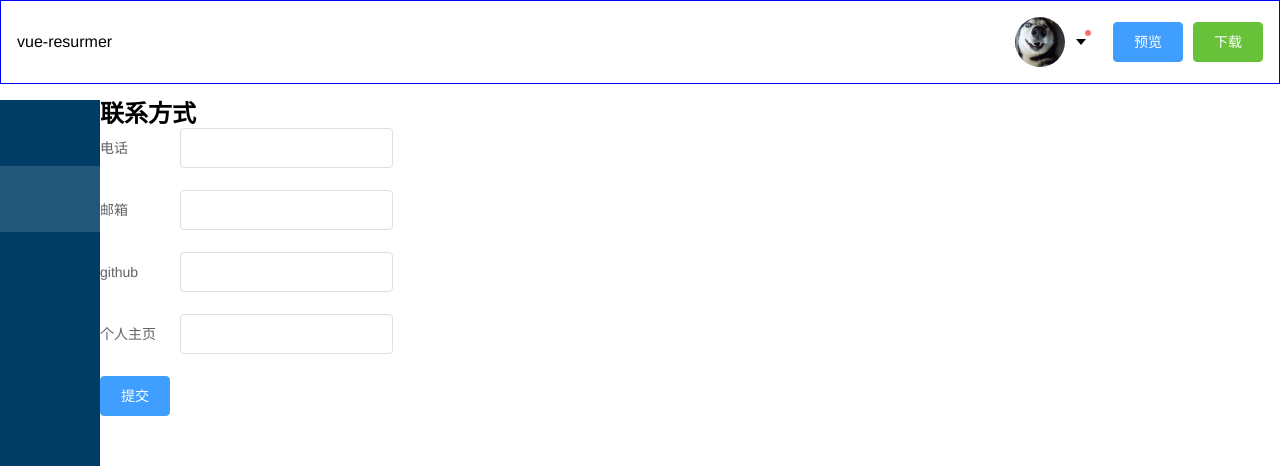
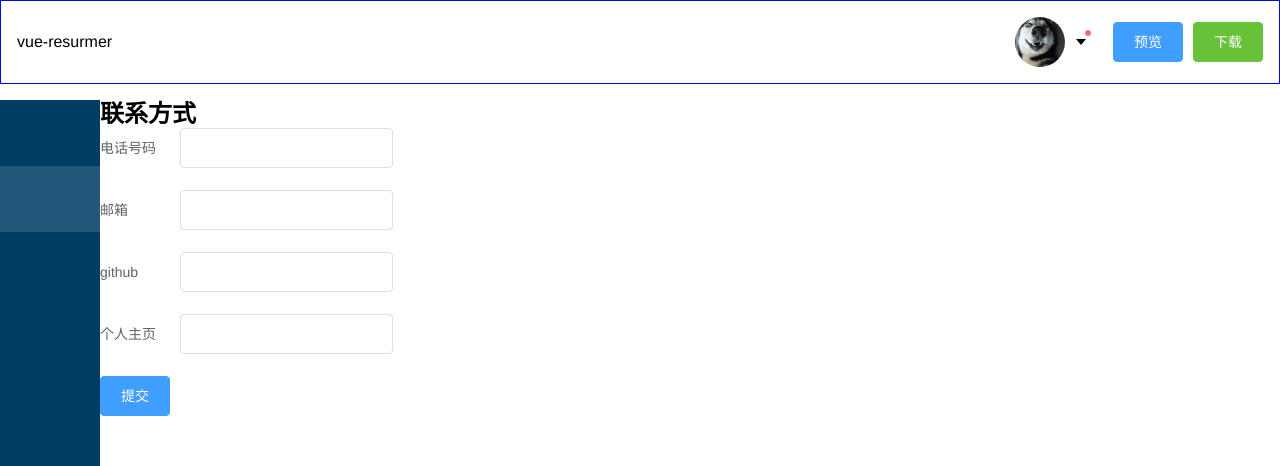
Before and after one commit to Ice-cor/vue-resumer, a Vue app: page / in a window 1280 px wide. Both pictures are taken after a click on the item 50 px from the left and 199 px from the top of the page. Shown: the top 466 px of the page. Built offline with nearby package versions, Linux system fonts and the light colour scheme.

Commit message:
editor组件封装

```diff
--- a/src/components/Editor.vue
+++ b/src/components/Editor.vue
@@ -16,10 +16,24 @@
                <form-profile v-bind:profile="profile"/>
             </li>
             <li v-show="currentTarget ===1">
-                <form-contact-info v-bind:contactInfo="contactInfo"/>
+                <project
+                    v-bind:items = "contactInfo"
+                    v-bind:option="{
+                        title: '联系方式',
+                        addAndDel: false,
+                        keys:{phone: '电话号码',email: '邮箱',github: 'github',homePage:'个人主页'}
+                        }"
+                />
             </li>
             <li v-show="currentTarget ===2">
-                <project v-bind:projectInfo = "projectInfo"/>
+                <project
+                    v-bind:items = "projectInfo"
+                    v-bind:option="{
+                        title: '个人项目',
+                        addAndDel: true,
+                        keys:{name: '项目名称',link: '链接',content: '项目内容'}
+                        }"
+                />
             </li>
             <li v-show="currentTarget ===3">4</li>
             <li v-show="currentTarget ===4">5</li>
@@ -53,21 +67,16 @@ export default {
           jop: '',
           headPortrait: ''
       },
-      contactInfo:{
+      contactInfo:[{
           phone: '',
           email: '',
           github: '',
           homePage: ''
-      },
+      }],
       projectInfo:[
           {name: '',link: '', content: ''}
       ]
     };
-  },
-  methods: {
-    addItems(){
-
-    }
   }
 };
 </script>
--- a/src/components/editor/project.vue
+++ b/src/components/editor/project.vue
@@ -1,19 +1,14 @@
 <template>
     <div>
+        <h2>{{option.title}}</h2>
         <el-form :label-position="'left'" label-width="80px" >
-            <div v-for="(project,index) in projectInfo">
-                <el-form-item label="项目名称">
-                    <el-input v-model="project.name"></el-input>
+            <div v-for="(item,index) in items" :key="index">
+                <el-form-item v-for="key in keys" v-bind:label="option.keys[key] || key" :key="key">
+                    <el-input v-model="item.name"></el-input>
                 </el-form-item>
-                <el-form-item label="链接">
-                    <el-input v-model="project.link"></el-input>
-                </el-form-item>
-                <el-form-item label="项目介绍">
-                    <el-input v-model="project.content"></el-input>
-                </el-form-item>
-                <el-button type="danger" @click="removeProject(index)">删除</el-button>
+                <el-button type="danger" @click="removeProject(index)" v-if="option.addAndDel" v-bind:disabled="active">删除</el-button>
             </div>
-            <el-button type="primary" @click="addProject">添加</el-button>
+            <el-button type="primary" @click="addProject" v-if="option.addAndDel">添加</el-button>
             <el-button type="primary">提交</el-button>
         </el-form>
     </div>
@@ -21,13 +16,35 @@
 
 <script>
 export default {
-  props: ["projectInfo"],
+  props: ["items",'option'],
+  data(){
+      return{
+
+      }
+  },
+  computed:{
+      keys(){
+          return Object.keys(this.items[0])
+      },
+      active(){
+          if(this.items.length<=1){
+              return true
+          }else{
+              return false
+          }
+      }
+  },
   methods: {
       addProject(){
-          this.projectInfo.push( {name: '',link: '', content: ''})
+          const empty = {}
+          this.keys.map((e)=>{
+              empty[e] = ''
+          })
+          this.items.push(empty)
+
       },
       removeProject(index){
-          this.projectInfo.splice(index,1)
+            this.items.splice(index,1)
       }
   }
 };
```
